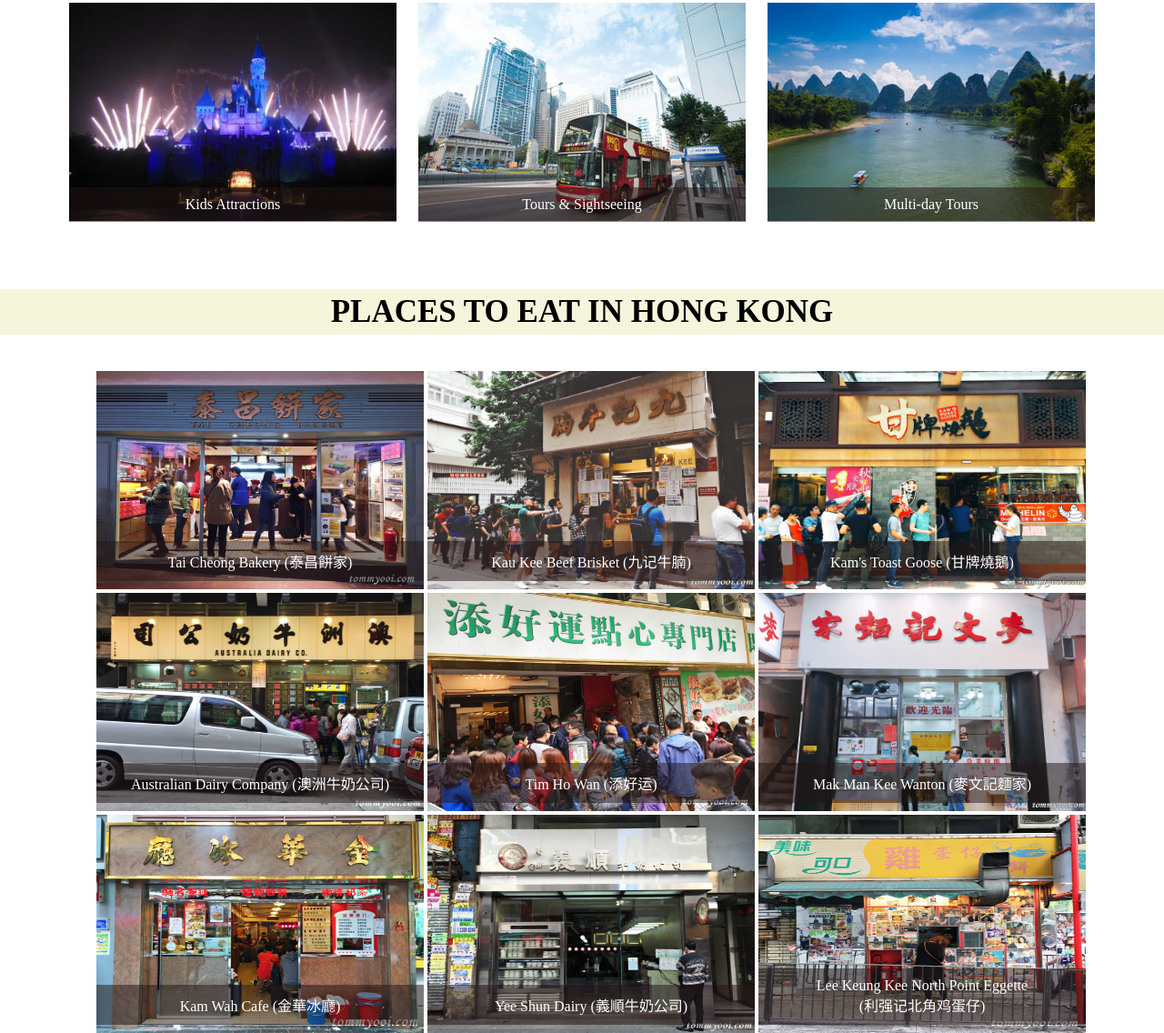
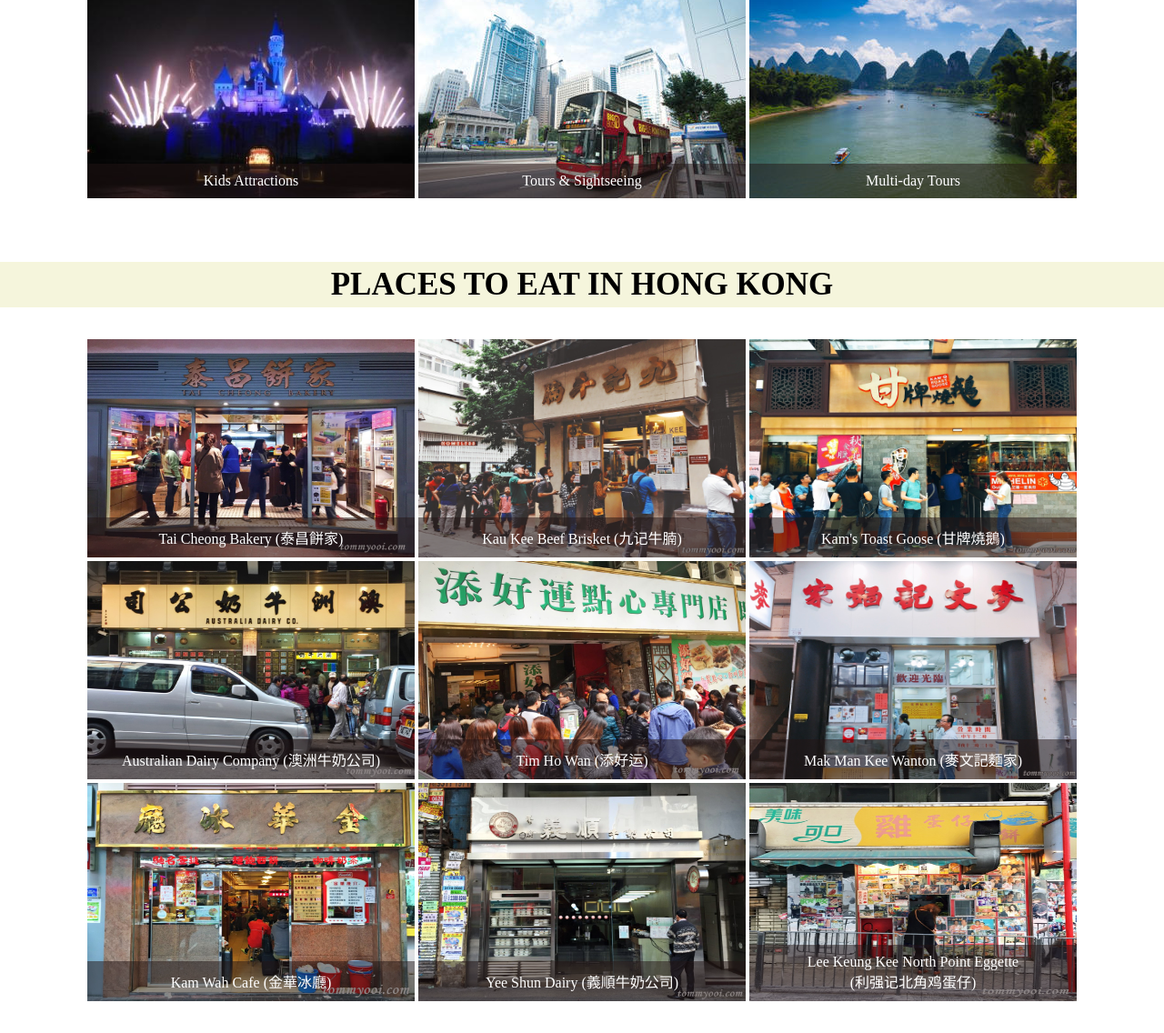
Before and after one commit to suelynn1001/suelynn1001.github.io, a plain HTML site: page index.html in a window 1280 px wide. Shown: the part 1083-2219 px from the top of the page at 91% size. After the commit the page ends 2188 px from the top, so only its background shows below. Drawn offline with Linux system fonts and the light colour scheme.

Commit message:
Add files via upload

```diff
--- a/hongkong.css
+++ b/hongkong.css
@@ -70,23 +70,28 @@ article section h1 {
 	text-align: center;
 }
 
-.photoparent {position: relative;
-display: inline-block;}
+.photoparent {
+	position: relative;
+	display: inline-block;
+	width:360px;
+	height: 240px}
 
 
-.writings {position: absolute;
-bottom: 4px;
+.writings {
+	position: absolute;
+	bottom: 0px;
 	color: white;
 	background-color: rgb(35,20,20,0.5);
 	width: 340px;
 	text-align: center;
 	padding:10px;
-margin-left:10px}
+	}
 
-.imagesize {width:360px;height: 240px;
+.imagesize {
+	width:360px;
+	height: 240px;
 	display: block;
-margin: 5px 10px;
-
+/*margin: 5px 10px;*/
 }
 
 
@@ -100,25 +105,30 @@ margin: 5px 10px;
 
 /* FOOD IN HONG KONG */
 
-.foodphotoparent {position: relative;
+.foodphotoparent {
+	position: relative;
 	display: inline-block;
 	height: 240px;
 	width: 360px;}
 
 
-.imagesize {width:360px;height: 240px;
+.imagesize {
+	width: 100%;
+	height: 100%;
 	display: block;
-margin: 5px 10px;
+	/*margin: 5px 10px;*/
 }
 
-.frontwritings {position: absolute;
-bottom: 4px;
+.frontwritings {
+	position: absolute;
+	bottom: 0px;
 	color: white;
 	background-color: rgb(35,20,20,0.5);
 	width: 340px;
 	text-align: center;
 	padding:10px;
-margin-left:10px}
+	/*margin-left:10px*/
+}
 
 
 .frontwritings:hover {
@@ -127,14 +137,16 @@ margin-left:10px}
 	display: line;
 }
 
-.backwritings {position: absolute;
-bottom: 4px;
+.backwritings {
+	position: absolute;
+	bottom: 0px;
 	color: white;
 	background-color: rgb(35,20,20,0.5);
 	width: 340px;
 	text-align: center;
 	padding:10px;
-margin-left:10px}
+	/*margin-left:10px*/
+}
 
 
 .backwritings:hover {
@@ -147,11 +159,12 @@ margin-left:10px}
 
 .flip-container{
 	position: relative;
-width:360px;
-height: 240px; }
+	width: 100%;
+	height: 100%;
+}
 
 .flipper{
-	position: absolute;
+	position: relative;
 	width: 100%;
 	height: 100%;
 	transform-style: preserve-3d;
@@ -163,18 +176,33 @@ height: 240px; }
 	transform: rotateY(180deg);
 	/*overflow: hidden;*/
 }
+/*
+.flipper:hover .front {
+	visibility: hidden;
+}
 
+.flipper:hover .back {
+	visibility: visible;
+}
+*/
 .front {
 	position: absolute;
-	width: 100%;
-	height: 100%;
+	top: 0;
+	bottom: 0;
+	left: 0;
+	right: 0;
 	backface-visibility: hidden;
+/*	transition: visibility 1s;*/
 }
 
 .back {
+	/*visibility: hidden;*/
 	position: absolute;
-	width: 100%;
-	height: 100%;
+	top: 0;
+	bottom: 0;
+	left: 0;
+	right: 0;
 	backface-visibility: hidden;
 	transform: rotateY(180deg);
+/*	transition: visibility 1s;*/
 }
--- a/index.html
+++ b/index.html
@@ -94,12 +94,10 @@
 		<div class="flip-container">
 			<div class="flipper">
 				<div class="front">
-					<div>
-						<img src="bakery.jpg" class="imagesize">
-						<div class="frontwritings"">Tai Cheong Bakery (泰昌餅家)</div>
-					</div>
+					<img src="bakery.jpg" class="imagesize">
+					<div class="frontwritings"">Tai Cheong Bakery (泰昌餅家)</div>
+				</div>
 
-				</div>
 				<div class="back">
 					<img src="eggtart.jpg" class="imagesize">
 					<div class="backwritings"><a href="https://www.google.com/maps/place/32+Lyndhurst+Terrace,+Central,+Hong+Kong/@22.2823976,114.1520301,17z/data=!3m1!4b1!4m5!3m4!1s0x3404007b42264b45:0x4ce4338703c21d10!8m2!3d22.2823976!4d114.1542188" style="color: black">Address : 32 Lyndhurst Terrace, Central</a> <br>
@@ -115,8 +113,8 @@
 		<div class="flip-container">
 			<div class="flipper">
 				<div class="front">
-					<div><img src="beefbrisket.jpg" class="imagesize"></div>
-					<div class="frontwritings">Kau Kee Beef Brisket (九记牛腩)</div>
+						<img src="beefbrisket.jpg" class="imagesize">
+						<div class="frontwritings">Kau Kee Beef Brisket (九记牛腩)</div>
 				</div>
 				<div class="back">
 					<img src="beefbrisketnoodle.jpg" class="imagesize">
@@ -133,7 +131,7 @@
 		<div class="flip-container">
 			<div class="flipper">
 				<div class="front">
-					<div><img src="roastgoose.jpg" class="imagesize"></div>
+					<img src="roastgoose.jpg" class="imagesize">
 					<div class="frontwritings">Kam's Toast Goose (甘牌燒鵝)</div>
 				</div>
 				<div class="back">
@@ -150,7 +148,7 @@
 		<div class="flip-container">
 			<div class="flipper">
 				<div class="front">
-					<div><img src="dairycompany.jpg" class="imagesize"></div>
+					<img src="dairycompany.jpg" class="imagesize">
 					<div class="frontwritings">Australian Dairy Company (澳洲牛奶公司)</div>
 				</div>
 				<div class="back">
@@ -168,7 +166,7 @@
 		<div class="flip-container">
 			<div class="flipper">
 				<div class="front">
-					<div><img src="timhowan.jpg" class="imagesize"></div>
+					<img src="timhowan.jpg" class="imagesize">
 					<div class="frontwritings">Tim Ho Wan (添好运)</div>
 				</div>
 				<div class="back">
@@ -187,7 +185,7 @@
 		<div class="flip-container">
 			<div class="flipper">
 				<div class="front">
-					<div><img src="wanton.jpg" class="imagesize"></div>
+					<img src="wanton.jpg" class="imagesize">
 					<div class="frontwritings">Mak Man Kee Wanton (麥文記麵家)</div>
 				</div>
 				<div class="back">
@@ -203,7 +201,7 @@
 		<div class="flip-container">
 			<div class="flipper">
 				<div class="front">
-					<div><img src="kamwahcafe.jpg" class="imagesize"></div>
+					<img src="kamwahcafe.jpg" class="imagesize">
 					<div class="frontwritings">Kam Wah Cafe (金華冰廳)</div>
 				</div>
 				<div class="back">
@@ -222,7 +220,7 @@
 		<div class="flip-container">
 			<div class="flipper">
 				<div class="front">
-					<div><img src="yeeshundairy.jpg" class="imagesize"></div>
+					<img src="yeeshundairy.jpg" class="imagesize">
 					<div class="frontwritings">Yee Shun Dairy (義順牛奶公司)</div>
 				</div>
 				<div class="back">
@@ -241,7 +239,7 @@
 		<div class="flip-container">
 			<div class="flipper">
 				<div class="front">
-					<div><img src="eggette.jpg" class="imagesize"></div>
+					<img src="eggette.jpg" class="imagesize">
 					<div class="frontwritings"> Lee Keung Kee North Point Eggette <br>(利强记北角鸡蛋仔)</div>
 				</div>
 				<div class="back">
```
Lines whose indentation alone changed are shown as unchanged.
